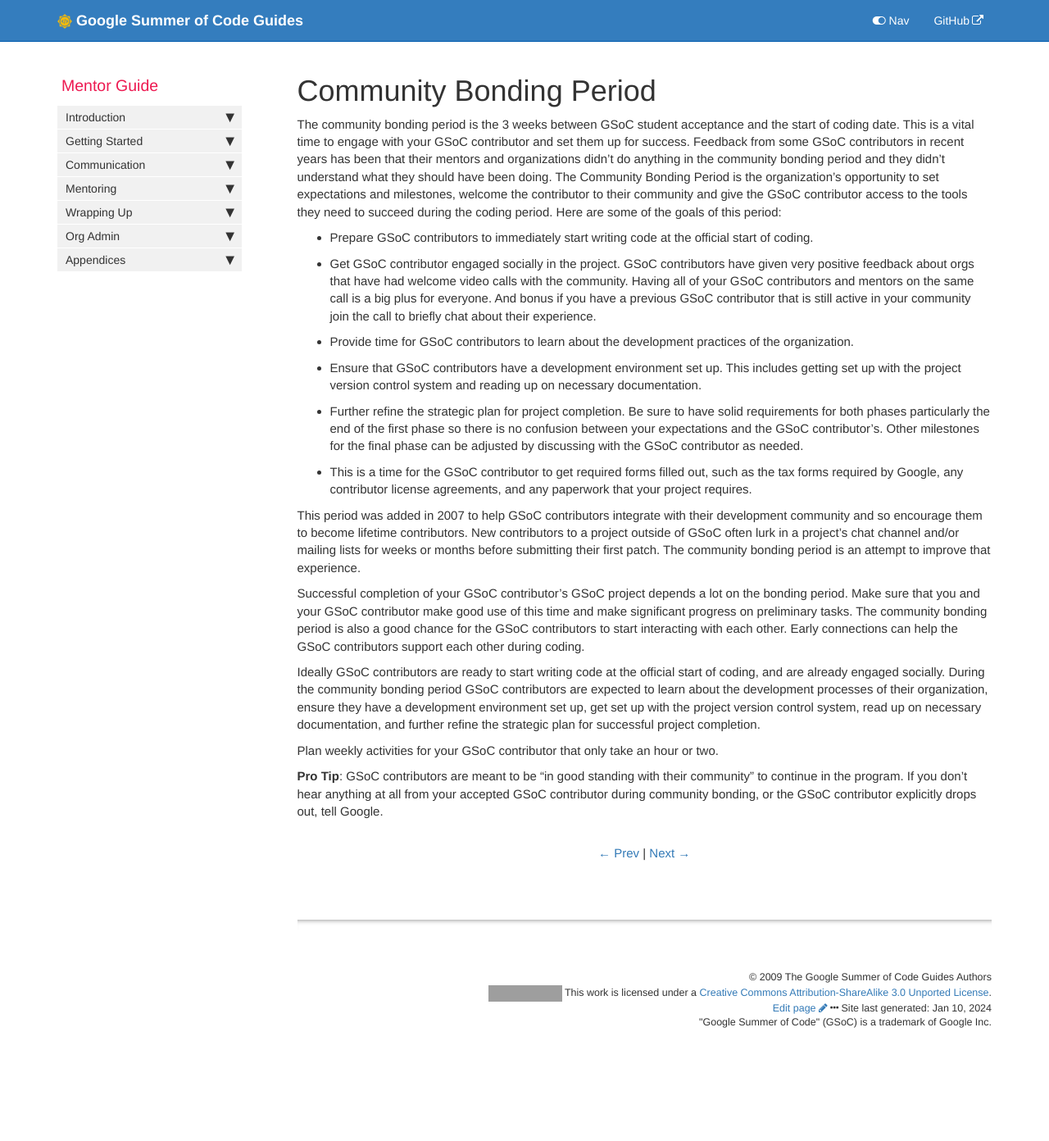
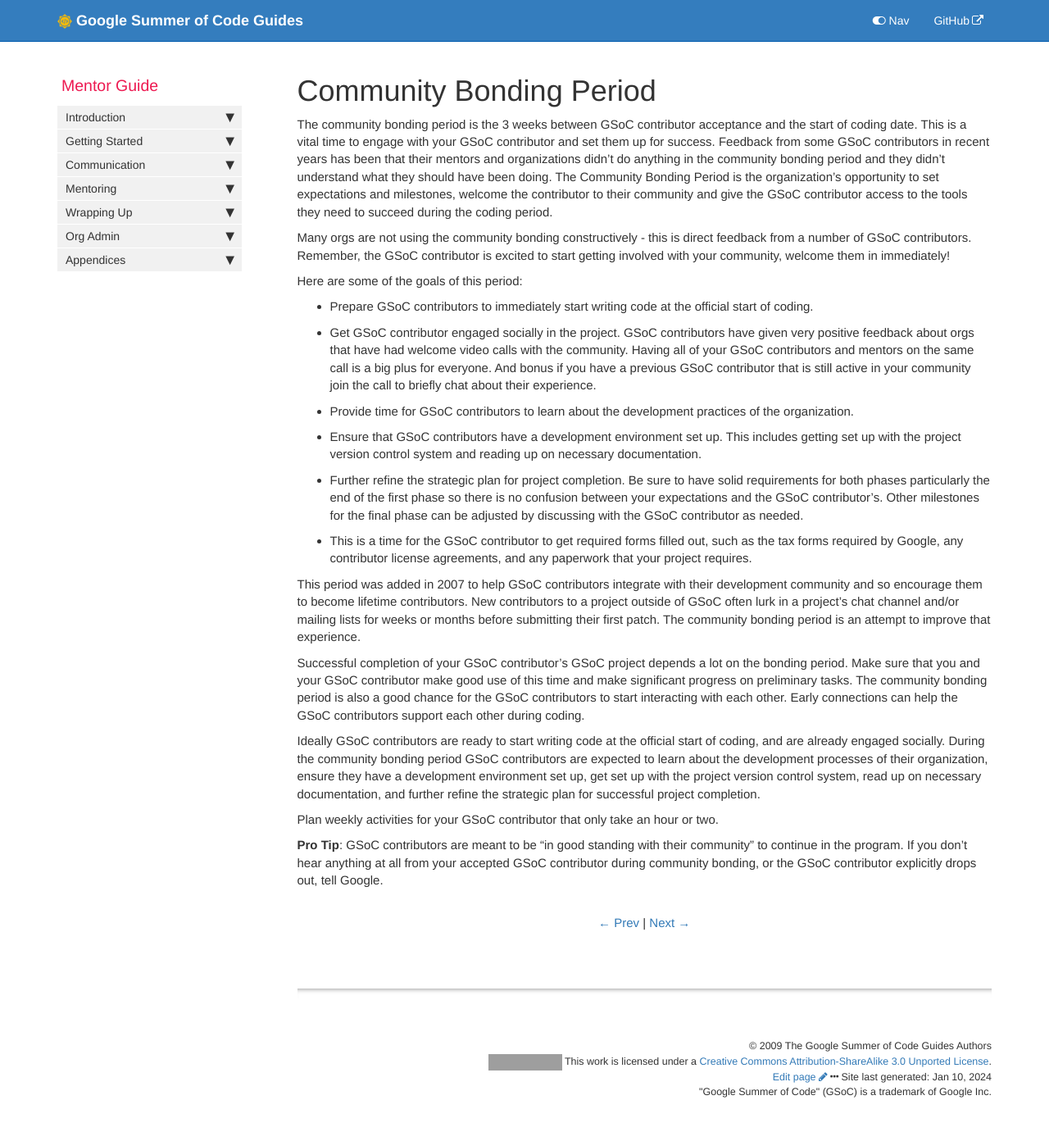
Before and after one commit to google/gsocguides, a Jekyll site: the page built from pages/mentor/10-community_bonding_period.md, in a window 1280 px wide. Shown: the whole page at 82% size. Built offline with Jekyll 4.4.1, drawn with Linux system fonts in a browser that asks for light colours; before the commit the page ends 1307 px from its top, so only the background shows below that; grey boxes are pictures that could not be loaded.

Commit message:
Update 10-community_bonding_period.md
note about using community bonding wisely

```diff
--- a/pages/mentor/10-community_bonding_period.md
+++ b/pages/mentor/10-community_bonding_period.md
@@ -6,7 +6,11 @@ permalink: mentor/community-bonding-period.html
 sidebar: mentor_sidebar
 ---
 
-The community bonding period is the 3 weeks between GSoC student acceptance and the start of coding date. This is a vital time to engage with your GSoC contributor and set them up for success. Feedback from some GSoC contributors in recent years has been that their mentors and organizations didn't do anything in the community bonding period and they didn't understand what they should have been doing. The Community Bonding Period is the organization's opportunity to set expectations and milestones, welcome the contributor to their community and give the GSoC contributor access to the tools they need to succeed during the coding period. Here are some of the goals of this period:
+The community bonding period is the 3 weeks between GSoC contributor acceptance and the start of coding date. This is a vital time to engage with your GSoC contributor and set them up for success. Feedback from some GSoC contributors in recent years has been that their mentors and organizations didn't do anything in the community bonding period and they didn't understand what they should have been doing. The Community Bonding Period is the organization's opportunity to set expectations and milestones, welcome the contributor to their community and give the GSoC contributor access to the tools they need to succeed during the coding period.
+
+Many orgs are not using the community bonding constructively - this is direct feedback from a number of GSoC contributors. Remember, the GSoC contributor is excited to start getting involved with your community, welcome them in immediately!
+
+Here are some of the goals of this period:
 
 * Prepare GSoC contributors to immediately start writing code at the official start of coding.
 * Get GSoC contributor engaged socially in the project. GSoC contributors have given very positive feedback about orgs that have had welcome video calls with the community. Having all of your GSoC contributors and mentors on the same call is a big plus for everyone. And bonus if you have a previous GSoC contributor that is still active in your community join the call to briefly chat about their experience.
```
